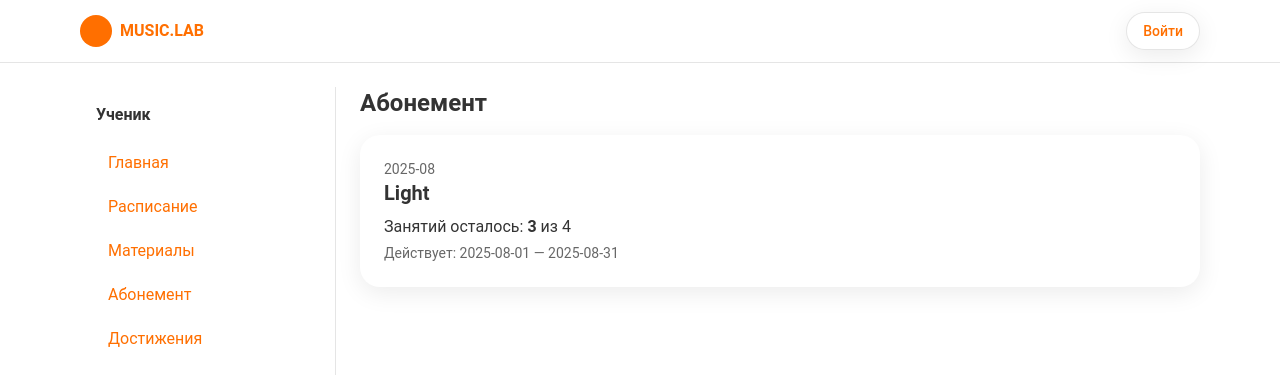
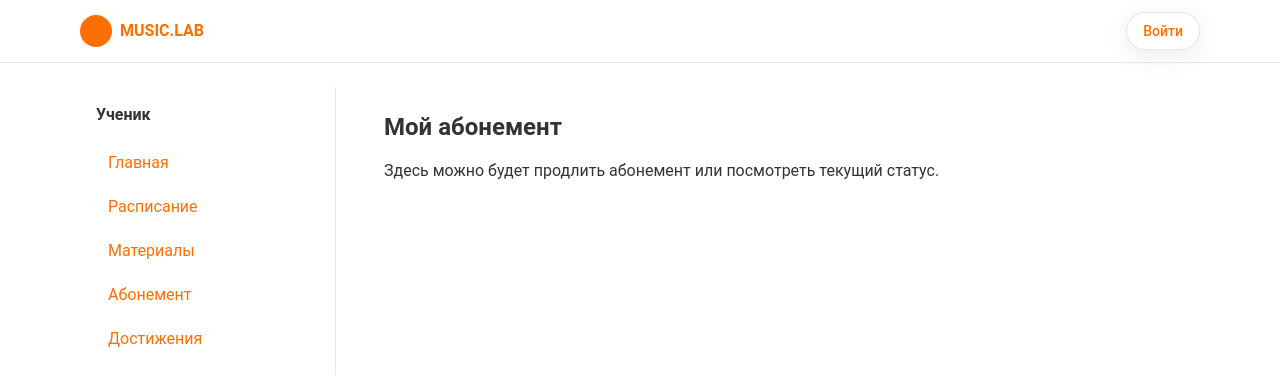
Before and after one commit to Vetamusiclab/app-final, a Next.js app: page /student/subscription in a window 1280 px wide. Shown: the top 386 px of the page. Built offline with nearby package versions, Linux system fonts and the light colour scheme.

Commit message:
Update page.tsx

```diff
--- a/app/student/subscription/page.tsx
+++ b/app/student/subscription/page.tsx
@@ -1,17 +1,10 @@
-import { subscriptions } from "@/lib/subscriptions";
+export const dynamic = "force-dynamic";
 
-export default function StudentSubscription(){
-  const sub = subscriptions[0];
-  const left = sub.lessonsTotal - sub.lessonsUsed;
+export default function StudentSubscriptionPage() {
   return (
-    <div className="space-y-4">
-      <h2 className="text-2xl font-semibold">Абонемент</h2>
-      <div className="card">
-        <div className="text-sm text-black/60">{sub.month}</div>
-        <div className="text-xl font-semibold">{sub.tariffType}</div>
-        <div className="mt-2">Занятий осталось: <b>{left}</b> из {sub.lessonsTotal}</div>
-        <div className="text-sm text-black/60 mt-1">Действует: {sub.validFrom} — {sub.validTo}</div>
-      </div>
+    <div className="p-6">
+      <h1 className="text-2xl font-semibold mb-4">Мой абонемент</h1>
+      <p>Здесь можно будет продлить абонемент или посмотреть текущий статус.</p>
     </div>
   );
 }
```
